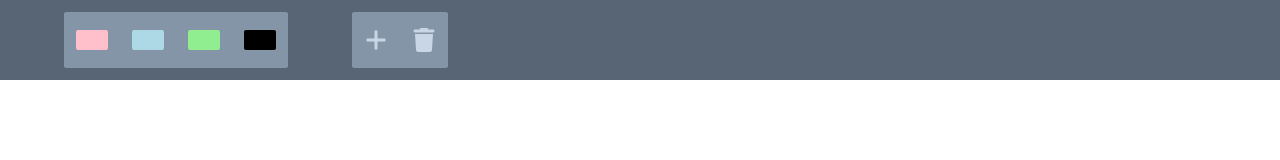
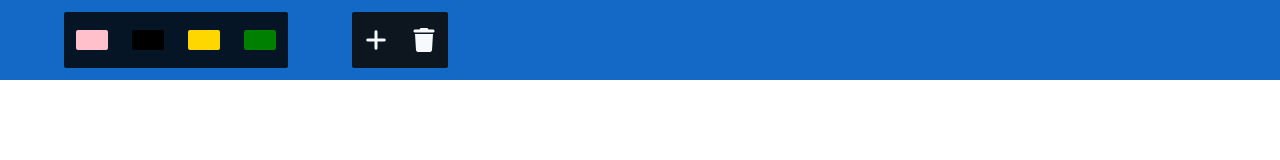
Before and after one commit to Snigdha667/Project11, a plain HTML site: page index.html in a window 1280 px wide. Drawn offline with Linux system fonts and the light colour scheme.

Commit message:
Update style.css

```diff
--- a/style.css
+++ b/style.css
@@ -11,7 +11,7 @@ body {
 
 .main- {
     height: 5rem;
-    background-color: #576574;
+    background-color: #1369c5;
     display: flex;
     align-items: center;
 }
@@ -24,7 +24,7 @@ body {
 .main-priority {
     height: 3.5rem;
     width: 14rem;
-    background-color: #8395a7;
+    background-color: #051526;
     display: flex;
     justify-content: space-around;
     align-items: center;
@@ -33,7 +33,7 @@ body {
 .button {
     height: 3.5rem;
     width: 6rem;
-    background-color: #8395a7;
+    background-color: #0d161f;
     display: flex;
 }
 
@@ -43,13 +43,13 @@ body {
     align-items: center;
     font-size: 1.5rem;
     width: 50%;
-    color: #c8d6e5;
+    color: #f6fafe;
 }
 
 .color {
     height: 1.2rem;
     width: 2rem;
-    background-color: #dfe4ea;
+    background-color: #49525d;
     border-radius: 2px;
 }
 
@@ -58,15 +58,15 @@ body {
 }
 
 .lightblue {
-    background-color: lightblue;
+    background-color: black;
 }
 
 .lightgreen {
-    background-color: lightgreen;
+    background-color: gold;
 }
 
 .black {
-    background-color: black;
+    background-color: green;
 }
 
 .button>*:hover {
@@ -76,7 +76,7 @@ body {
 .notes {
     height: 50vh;
     width: 45vw;
-    background-color: #576574;
+    background-color: #7daee2;
     position: absolute;
     top: calc((100vh - 50vh)/2);
     left: calc((100vw - 45vw)/2);
@@ -103,7 +103,7 @@ textarea::-webkit-input-placeholder {
 .colors-change {
     height: 100%;
     width: 25%;
-    background-color: #8395a7;
+    background-color: #3a638d;
     display: flex;
     flex-direction: column;
     justify-content: space-around;
@@ -122,7 +122,7 @@ textarea::-webkit-input-placeholder {
 .ticket-cont {
     height: 13rem;
     width: 16rem;
-    background-color: #4b4b4b;
+    background-color: #c7b4b4;
 }
 
 .ticket-color {
@@ -147,7 +147,7 @@ textarea::-webkit-input-placeholder {
     display: flex;
     background-color: #dfe4ea;
     font-size: 1.5rem;
-    color: #4b4b4b;
+    color: #be9898;
     padding-right: 1rem;
     justify-content: flex-end;
 }
```
